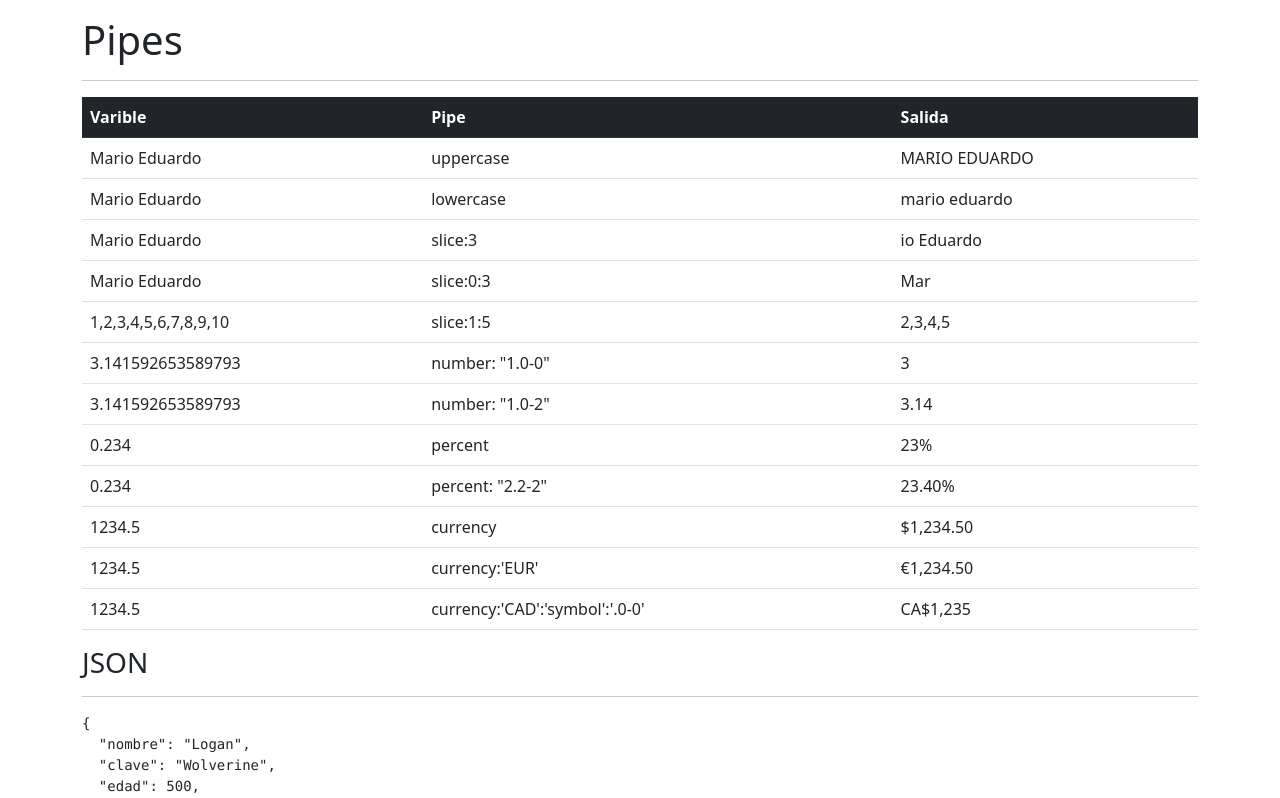
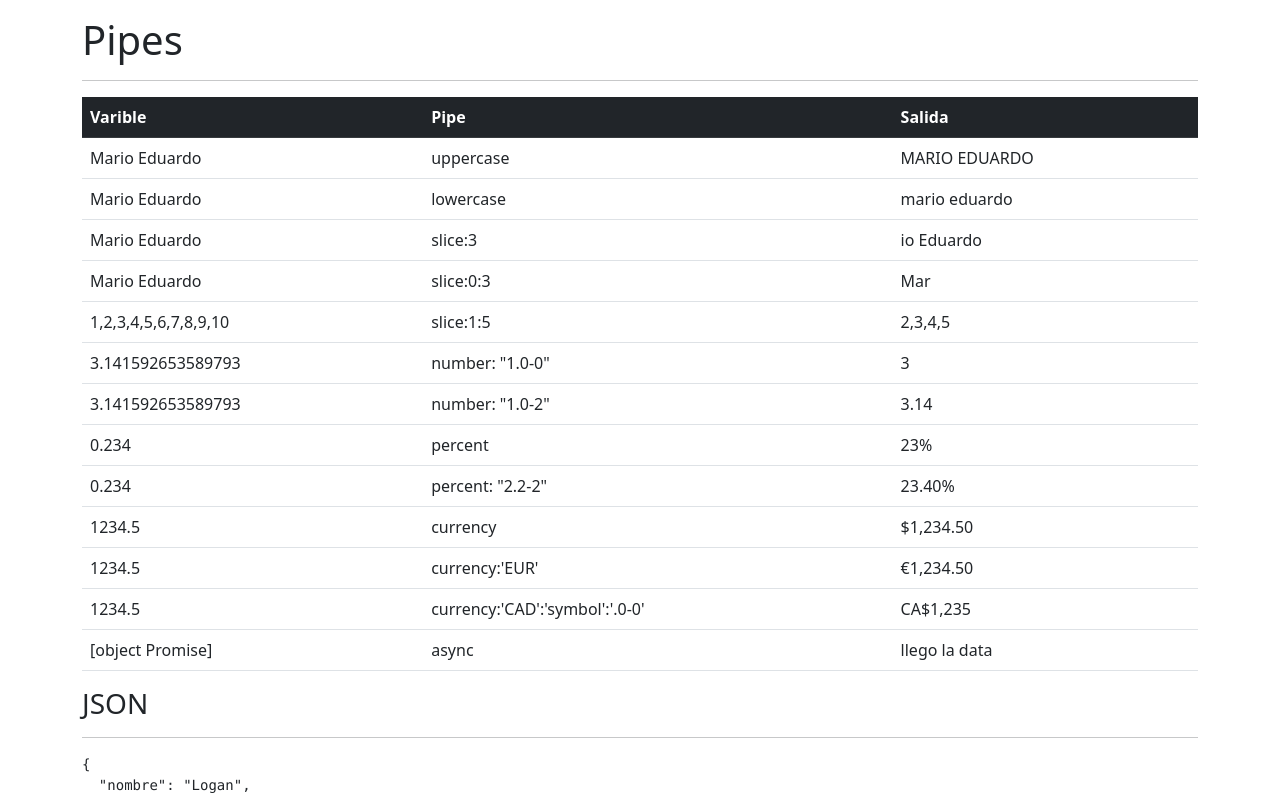
Before and after one commit to MarioEduardoAlvarezTorres/appAngular3, an Angular app: page / in a window 1280 px wide. Shown: the top 798 px of the page. Built offline with nearby package versions, Linux system fonts and the light colour scheme.

Commit message:
uso de pipe async

```diff
--- a/src/app/app.component.html
+++ b/src/app/app.component.html
@@ -72,6 +72,11 @@
           <td>currency:'CAD':'symbol':'.0-0'</td>
           <td>{{ salario | currency : "CAD" : "symbol" : ".0-0" }}</td>
         </tr>
+        <tr>
+          <td>{{ valorPromesa }}</td>
+          <td>async</td>
+          <td>{{ valorPromesa | async }}</td>
+        </tr>
       </tbody>
     </table>
     <h3>JSON</h3>
--- a/src/app/app.component.ts
+++ b/src/app/app.component.ts
@@ -12,6 +12,12 @@
   porcentaje: number = 0.234;
   salario: number = 1234.5;
 
+  valorPromesa = new Promise<string>((resolve) => {
+    setTimeout(() => {
+      resolve('llego la data');
+    }, 4500);
+  });
+
   heroe = {
     nombre: 'Logan',
     clave: 'Wolverine',
```
